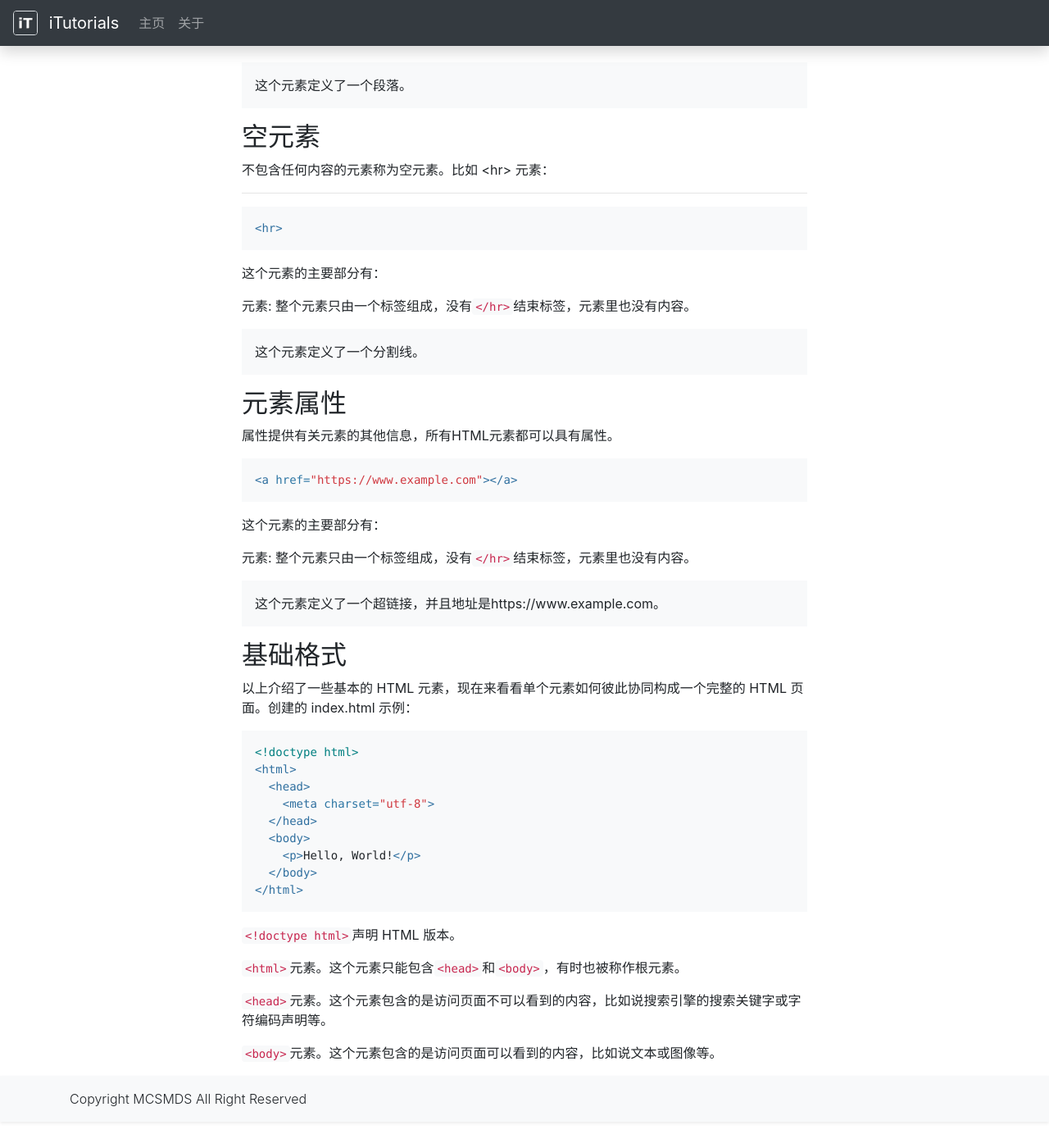
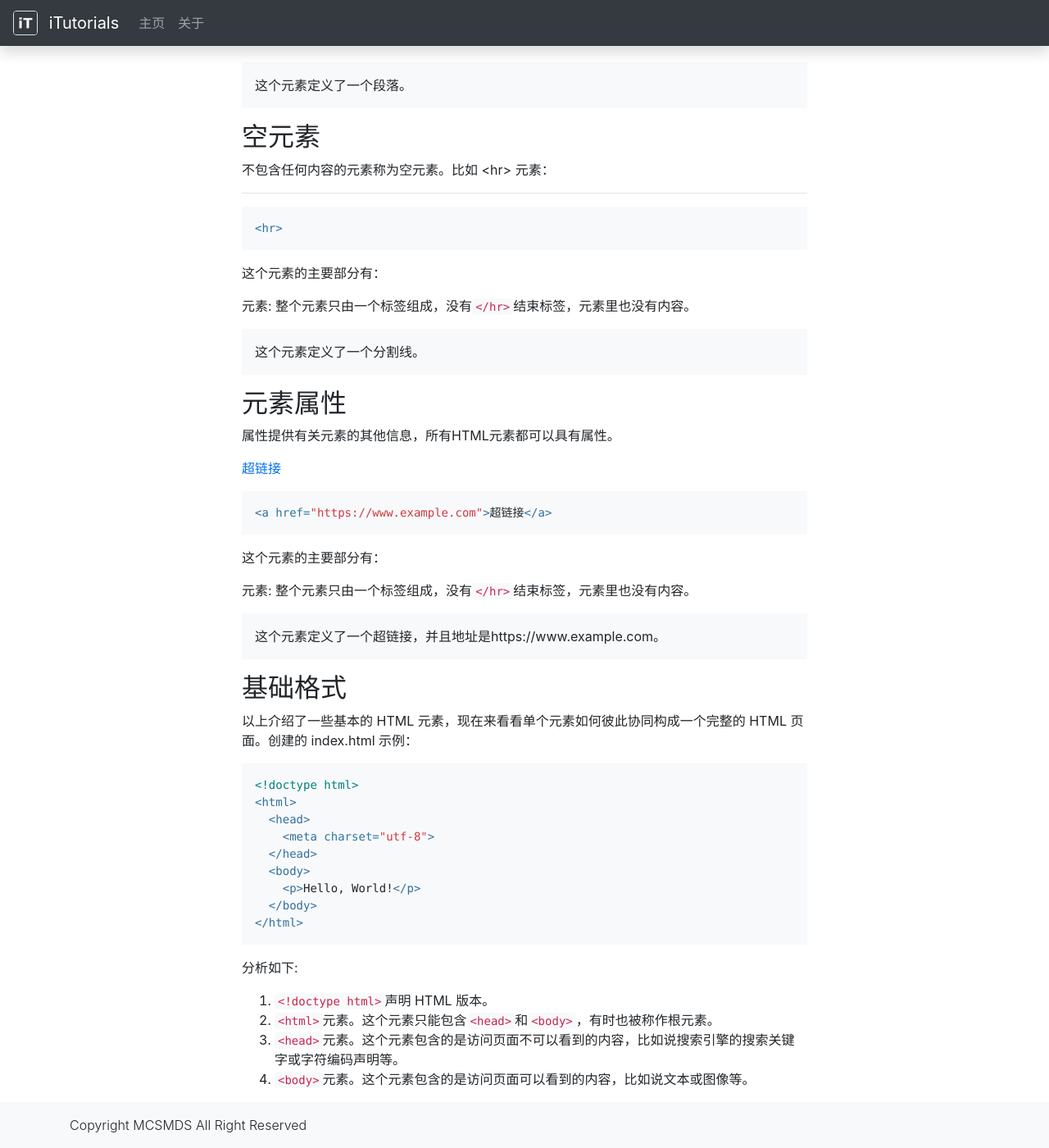
Before and after one commit to MCSMDS/iTutorials2, a Jekyll site: the page built from _tutorials/wfed/html/index.md, in a window 1280 px wide and 1400 px high, scrolled down 495 px. Shown: the whole window at 82% size. Built offline with Jekyll 4.4.1, drawn with Linux system fonts in a browser that asks for light colours; before the commit the page ends 1863 px from its top, so only the background shows below that.

Commit message:
Update index.md

````diff
--- a/_tutorials/wfed/html/index.md
+++ b/_tutorials/wfed/html/index.md
@@ -49,9 +49,9 @@ layout: default
 
 属性提供有关元素的其他信息，所有HTML元素都可以具有属性。
 
-<a href="https://www.example.com"></a>
+<a href="https://www.example.com">超链接</a>
 ``` html
-<a href="https://www.example.com"></a>
+<a href="https://www.example.com">超链接</a>
 ```
 
 这个元素的主要部分有：
@@ -78,10 +78,9 @@ layout: default
 </html>
 ```
 
-```<!doctype html>```声明 HTML 版本。
+分析如下:
 
-```<html>```元素。这个元素只能包含```<head>```和```<body>```，有时也被称作根元素。
-
-```<head>```元素。这个元素包含的是访问页面不可以看到的内容，比如说搜索引擎的搜索关键字或字符编码声明等。
-
-```<body>```元素。这个元素包含的是访问页面可以看到的内容，比如说文本或图像等。
+1. ```<!doctype html>```声明 HTML 版本。
+2. ```<html>```元素。这个元素只能包含```<head>```和```<body>```，有时也被称作根元素。
+3. ```<head>```元素。这个元素包含的是访问页面不可以看到的内容，比如说搜索引擎的搜索关键字或字符编码声明等。
+4. ```<body>```元素。这个元素包含的是访问页面可以看到的内容，比如说文本或图像等。
````
